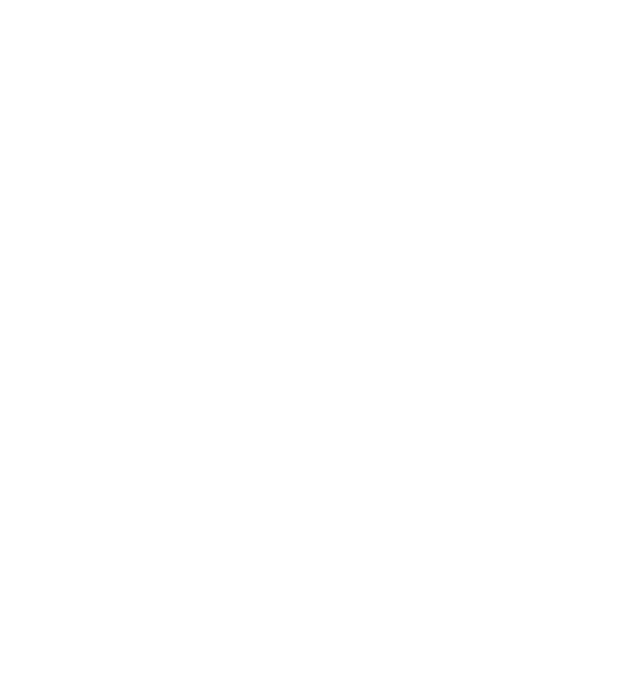
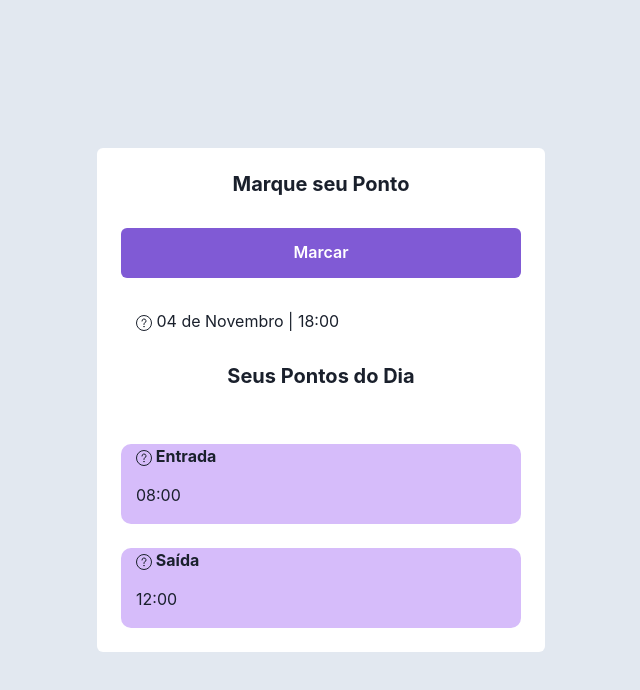
Before and after one commit to attkniat/marca-ponto-web, a React (Vite) app: page /home in a window 1280 px wide. Before the commit this address had no page. Shown: the top 690 px of the page, without its empty margins (319-959 px from the left). Built offline with nearby package versions, Linux system fonts and the light colour scheme.

Commit message:
Criando a tela de marcação de ponto

```diff
--- /dev/null
+++ b/src/modules/home/page/index.tsx
@@ -0,0 +1,50 @@
+import { Box, Button, Flex, SimpleGrid, Heading, Icon, Text} from "@chakra-ui/react";
+import { ChangeEvent, FormEvent, useState } from "react";
+import { api } from "../../shared/lib/api";
+import { toast } from 'react-toastify';
+
+
+export function HomePage() {
+
+    const [loading, setLoading] = useState(false);
+
+    async function handleSubmit(event : FormEvent) {
+        event.preventDefault();
+        setLoading(true)
+    }
+
+    return (
+
+        <Flex
+            as="main"
+            width="100%"
+            height="100vh"
+            direction="column"
+            align="center"
+            justify="center"
+            bg="gray.200"
+        >
+            <Box maxWidth="600px" p="24px" bg="white" borderRadius="6px">
+                <Heading size="md" textAlign="center">Marque seu Ponto</Heading>
+
+                <Flex direction="column" gap="16px" mt="32px" as="form" onSubmit={handleSubmit}>
+                    <Button width="400px" height="50px" isLoading={loading} type="submit" colorScheme='purple'>Marcar</Button>
+                     <Text padding="15px" fontSize='md'><Icon /> 04 de Novembro | 18:00</Text>
+                     <Heading size="md" textAlign="center">Seus Pontos do Dia</Heading>
+                     <br></br>
+                     <SimpleGrid row={2} >
+                        <Box bgColor='purple.200' borderRadius='10px' width='400px' height='80px'>
+                            <Text as='b' padding="15px" color='purple.250' fontSize='md'><Icon /> Entrada</Text>
+                            <Text padding="15px" color='purple.250' fontSize='md'>08:00</Text>
+                        </Box>
+                        <br></br>
+                        <Box bgColor='purple.200' borderRadius='10px' width='400px' height='80px'>
+                            <Text as='b' padding="15px" color='purple.250' fontSize='md'><Icon /> Saída</Text>
+                            <Text padding="15px" color='purple.250' fontSize='md'>12:00</Text>
+                        </Box>
+                    </SimpleGrid>
+                </Flex>
+            </Box>
+        </Flex>
+    )
+};
--- a/src/modules/shared/routes/index.tsx
+++ b/src/modules/shared/routes/index.tsx
@@ -1,11 +1,13 @@
 import {BrowserRouter, Route, Routes} from "react-router-dom"
 import { LoginPage } from "../../login/page";
+import { HomePage } from "../../home/page";
 
 export function AppRoutes() {
   return (
     <BrowserRouter>
       <Routes>
         <Route path="/" element={<LoginPage />} />
+        <Route path="/home" element={<HomePage />} />
       </Routes>
     </BrowserRouter>
   );
```
